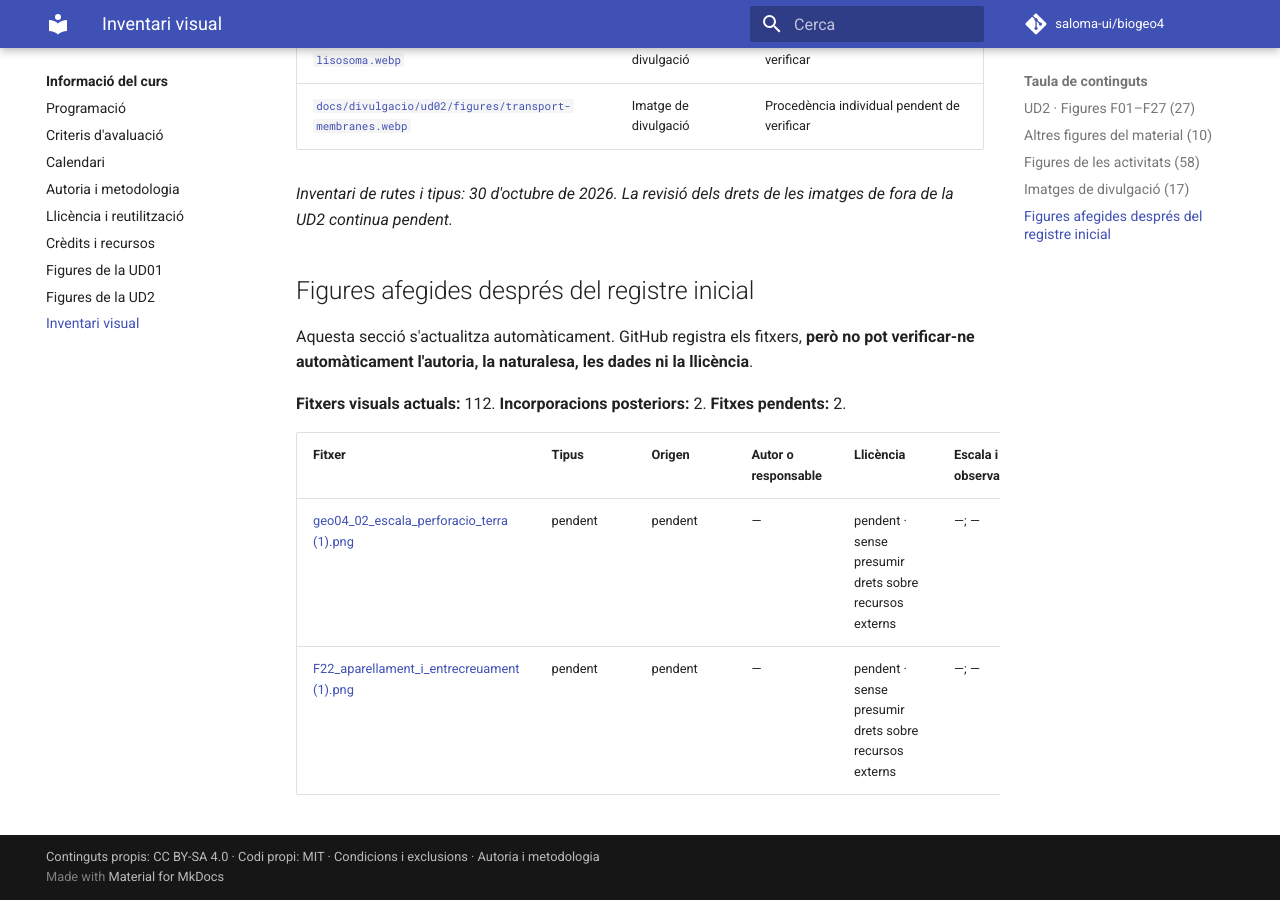
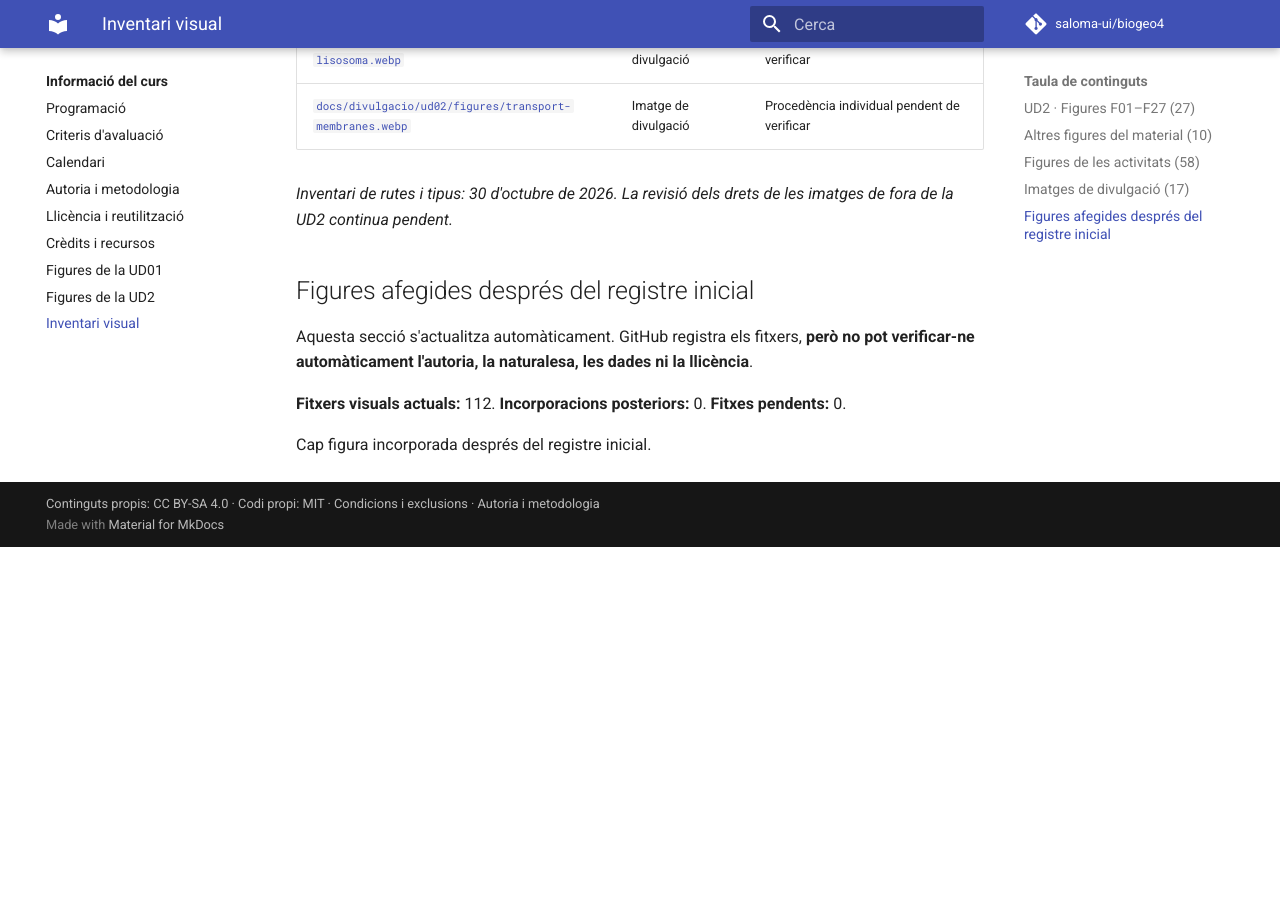
Before and after one commit to saloma-ui/biogeo4, an MkDocs documentation site: the page built from docs/inventari-visual.md, in a window 1280 px wide and 900 px high, scrolled down 9033 px. Built offline with MkDocs 1.6.1 and Material for MkDocs 9.7.7, drawn with Linux system fonts in a browser that asks for light colours; comment, search, counter and statistics services are not loaded; after the commit the page ends 9580 px from its top, so only the background shows below that.

Commit message:
docs: actualitza els registres de figures [skip ci]

```diff
--- a/docs/inventari-visual.md
+++ b/docs/inventari-visual.md
@@ -149,10 +149,7 @@ Els **68 fitxers de la UD01** també tenen ara un [registre individual amb les f
 
 Aquesta secció s'actualitza automàticament. GitHub registra els fitxers, **però no pot verificar-ne automàticament l'autoria, la naturalesa, les dades ni la llicència**.
 
-**Fitxers visuals actuals:** 112. **Incorporacions posteriors:** 2. **Fitxes pendents:** 2.
+**Fitxers visuals actuals:** 112. **Incorporacions posteriors:** 0. **Fitxes pendents:** 0.
 
-| Fitxer | Tipus | Origen | Autor o responsable | Llicència | Escala i observacions | Estat |
-|:--|:--|:--|:--|:--|:--|:--|
-| [geo04_02_escala_perforacio_terra (1).png](https://github.com/saloma-ui/biogeo4/blob/main/docs/material/ud1/figures/geo04_02_escala_perforacio_terra%20%281%29.png) | pendent | pendent | — | pendent · sense presumir drets sobre recursos externs | —; — | **Pendent de verificar** |
-| [F22_aparellament_i_entrecreuament (1).png](https://github.com/saloma-ui/biogeo4/blob/main/docs/material/ud2/figures/F22_aparellament_i_entrecreuament%20%281%29.png) | pendent | pendent | — | pendent · sense presumir drets sobre recursos externs | —; — | **Pendent de verificar** |
+Cap figura incorporada després del registre inicial.
 <!-- FIGURES_AUTO_FI -->
```
Also changed, not shown: docs/registre-figures-ud1.md (+1 -3 lines), docs/registre-figures-ud2.md (+1 -3 lines).
